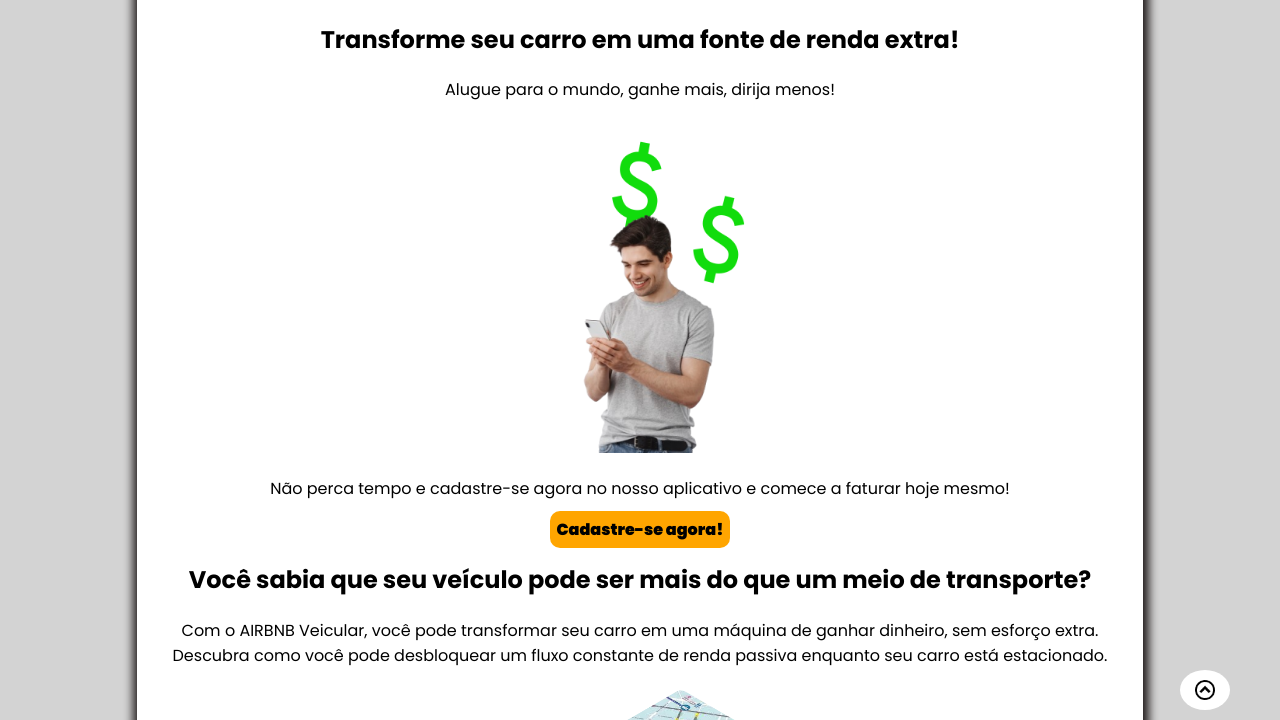
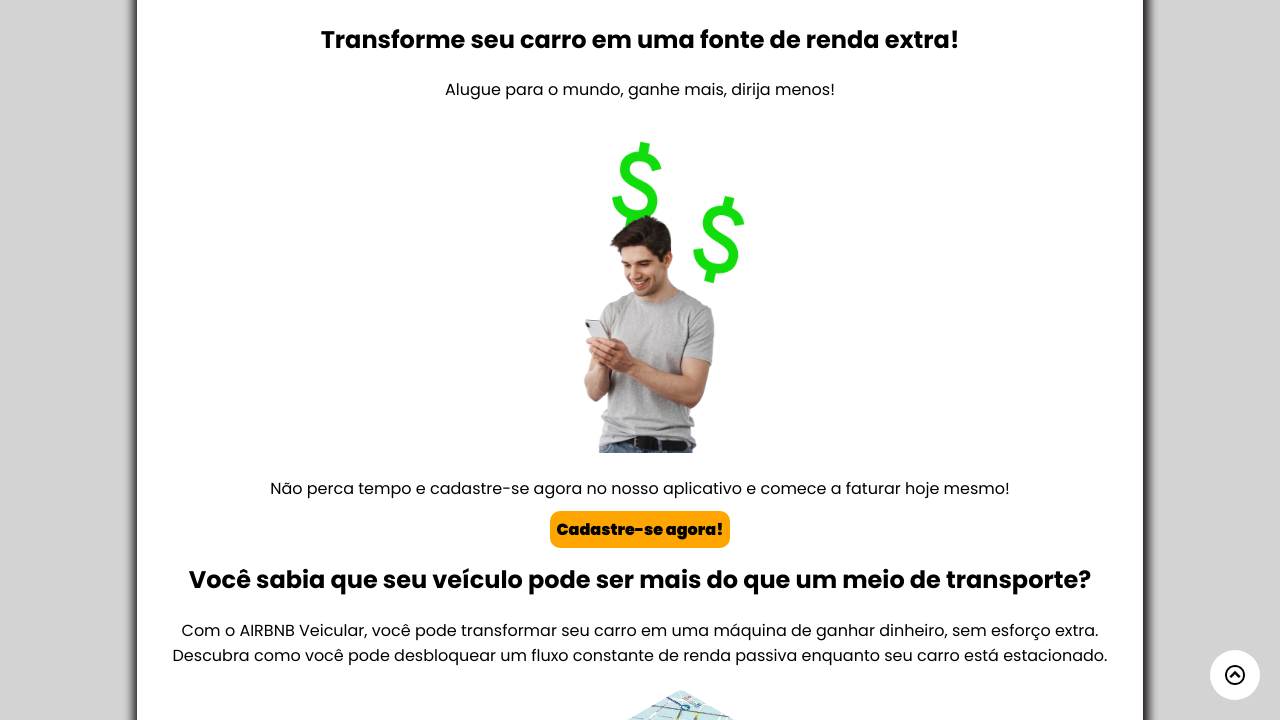
Before and after one commit to ResoluteeDev/AIRBNB-Veicular, a plain HTML site: page index.html in a window 1280 px wide. Shown: the part 80-800 px from the top of the page. Drawn offline with Linux system fonts and the light colour scheme.

Commit message:
Update style.css

```diff
--- a/style.css
+++ b/style.css
@@ -149,11 +149,11 @@ p #text1{
 .topo{
     background: #FFFFFF;
     position: fixed;
-    bottom:10px;
-    right: 50px;
-    height: 40px;
+    bottom:20px;
+    right: 20px;
+    height: 50px;
     width: 50px;
-    border-radius: 50% 50%;
+    border-radius: 50% ;
     display: flex;
     justify-content: center;
     align-items: center;
```
